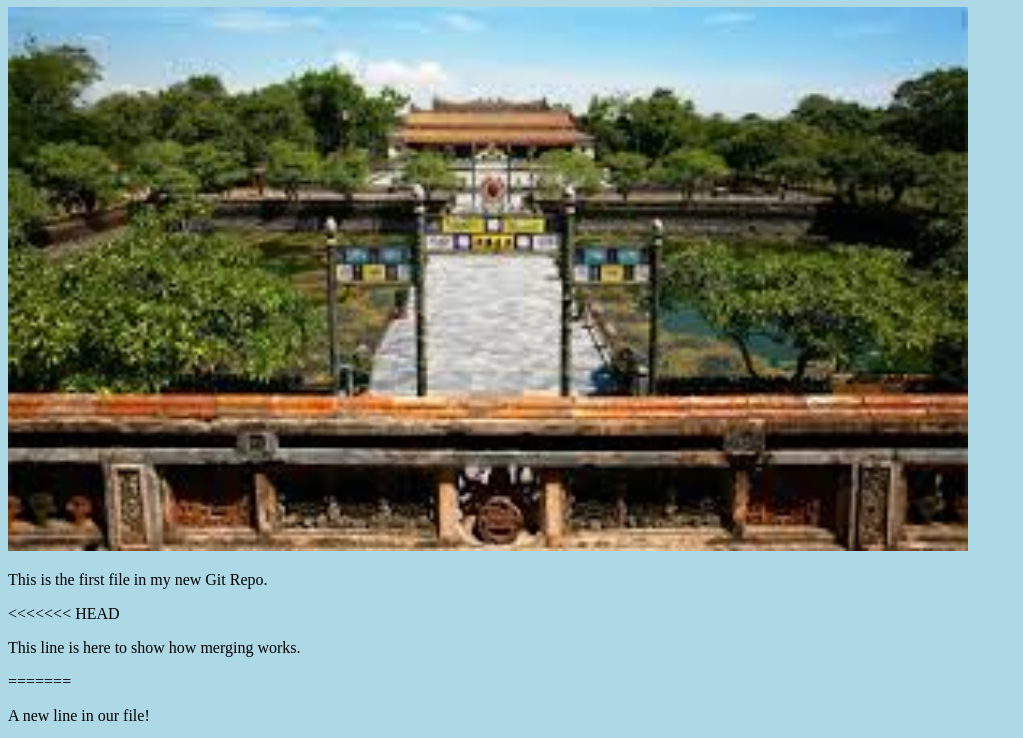
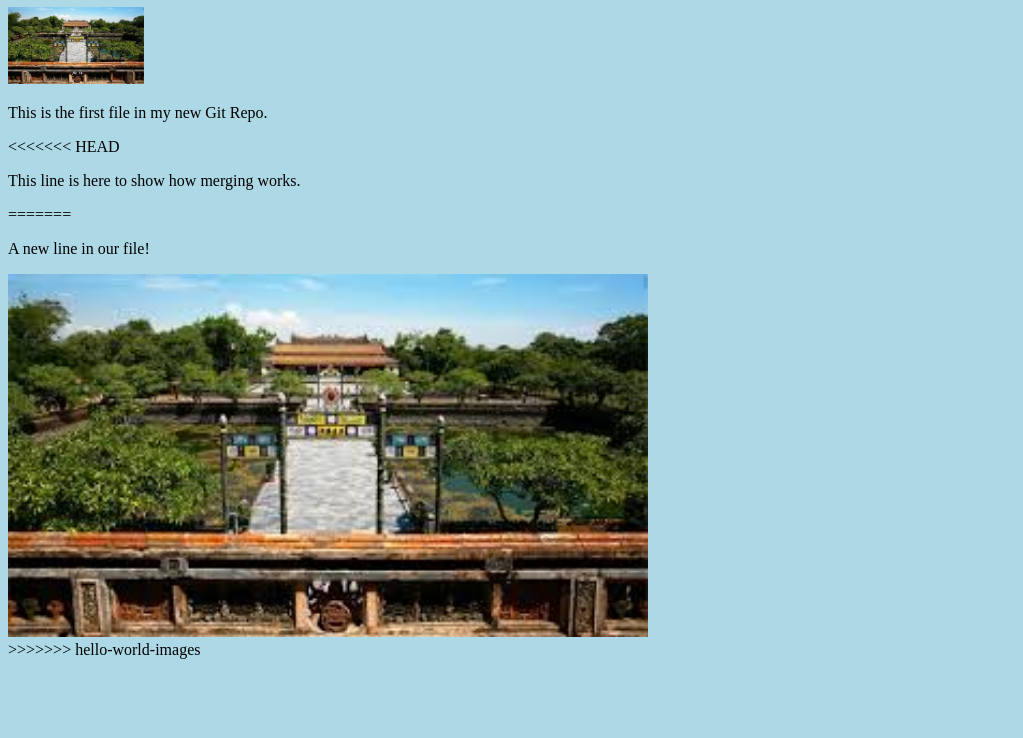
Before and after one commit to DaiAustinYersin/Hello-World, a plain HTML site: page index.htm in a window 1280 px wide. Shown: the part 73-811 px from the top of the page, without its empty margins (0-1023 px from the left). Drawn offline with Linux system fonts and the light colour scheme.

Commit message:
Updated index.html. Resized image

```diff
--- a/index.htm
+++ b/index.htm
@@ -7,7 +7,7 @@
 <body>
 
 <h1>Hello world!</h1>
-<div><img src="Cố đô Huế.jpg" alt="Hello World from Hue" style="width:100%;max-width:960px"></div>
+<div><img src="Cố đô Huế.jpg" alt="Hello World from Hue" style="width:100%;max-width:136px"></div>
 <p>This is the first file in my new Git Repo.</p>
 <<<<<<< HEAD
 <p>This line is here to show how merging works.</p>
```
